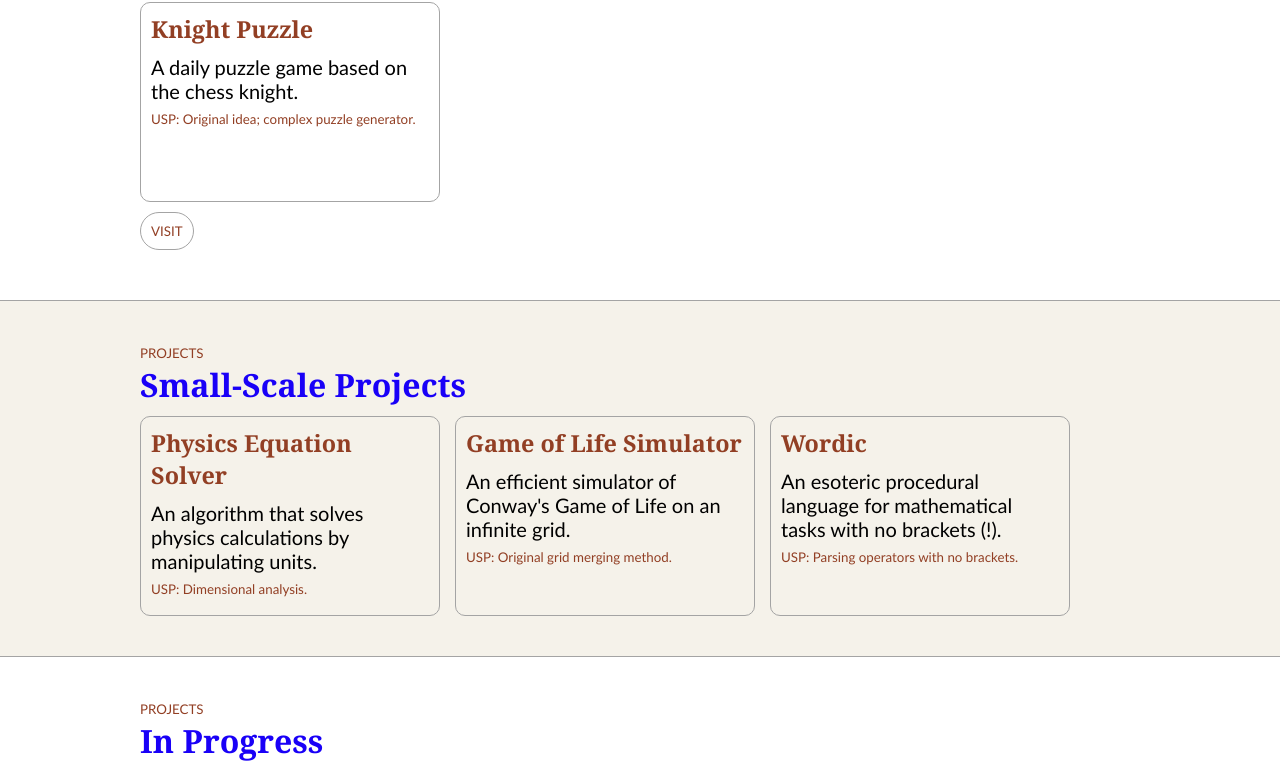
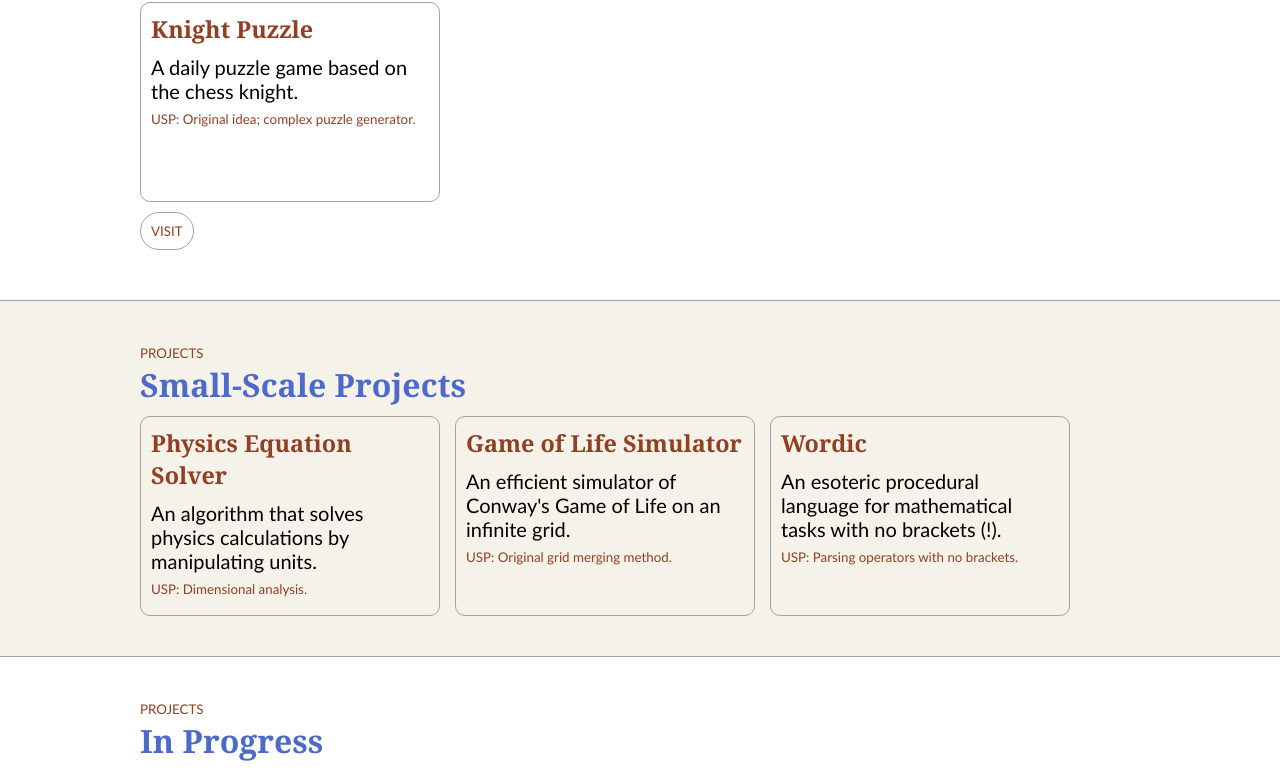
Before and after one commit to Potassium3/portfolio, a plain HTML site: page index.html in a window 1280 px wide. Shown: the part 441-1210 px from the top of the page. Drawn offline with Linux system fonts and the light colour scheme.

Commit message:
Change colour scheme

```diff
--- a/style.css
+++ b/style.css
@@ -6,7 +6,7 @@ html {
     font-family: Cambria, Cochin, Georgia, Times, 'Times New Roman', serif;
     min-height: 100%;
     background-color: white;
-    --theme: #1900f7;
+    --theme: #4d6aca;
     --theme-2: #923f24;
     --grey: #a4a4a4;
     --backgr-beige: #f5f2ea;
```
